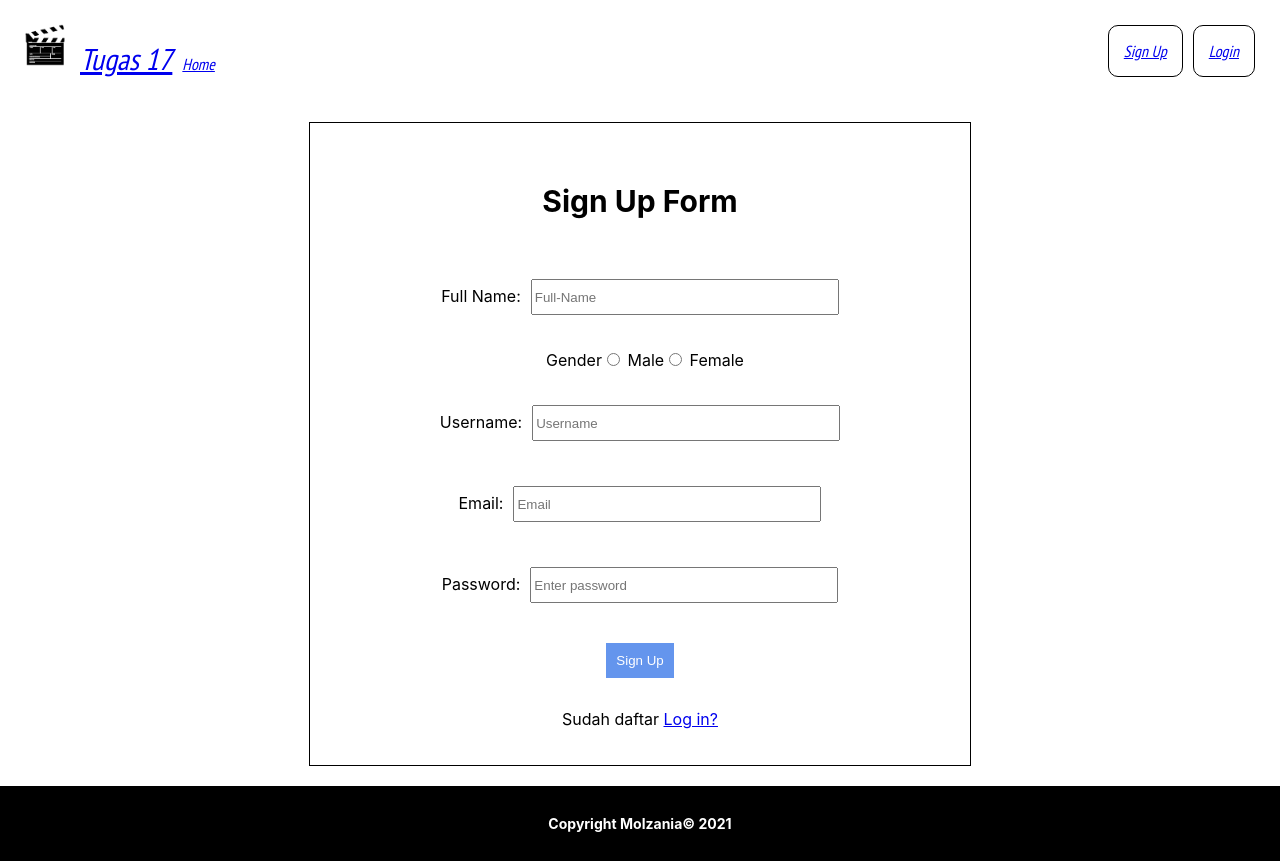
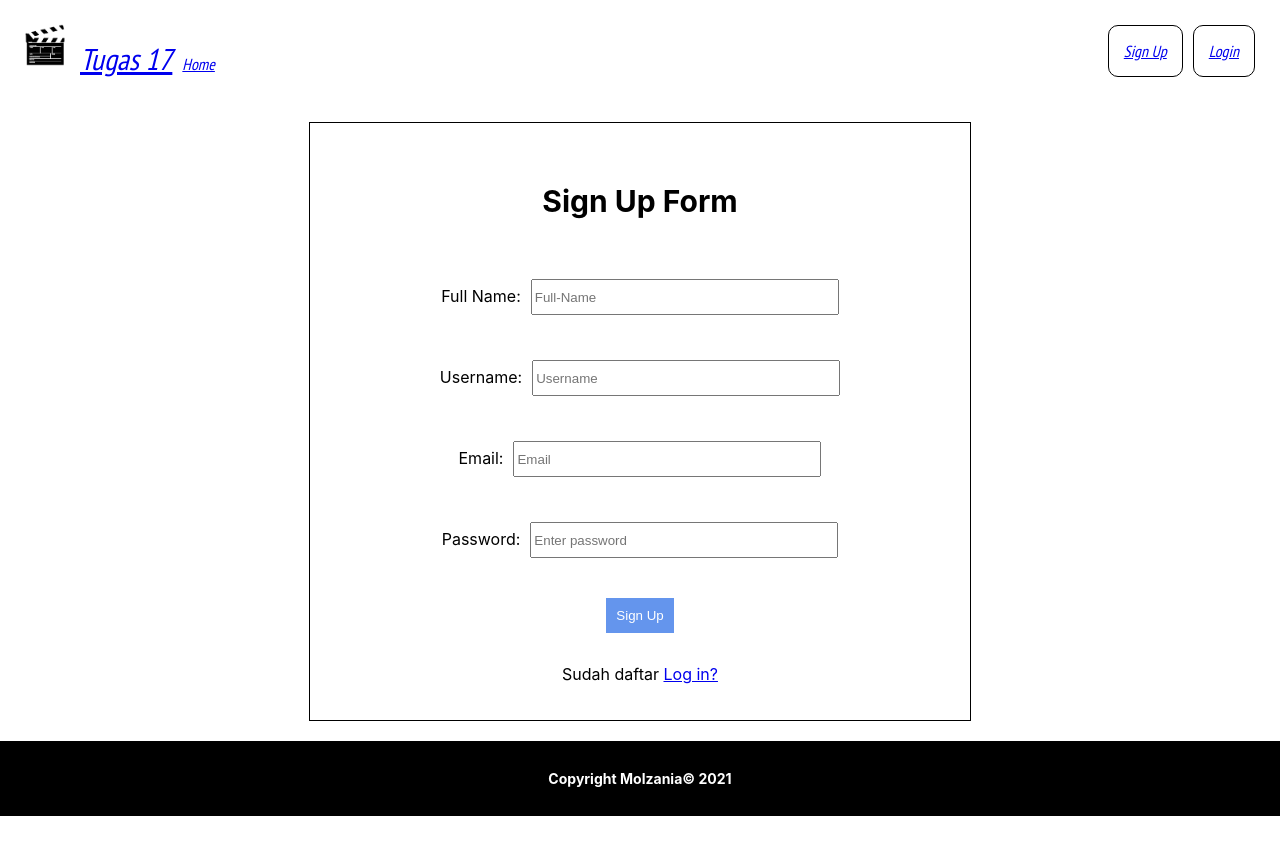
Before and after one commit to molzania/tugas-17, a React (Create React App) app: page /signup in a window 1280 px wide. After the commit the page ends 816 px from the top, so only its background shows below. Built offline with nearby package versions, Linux system fonts and the light colour scheme.

Commit message:
commit on 'main'

```diff
--- a/src/pages/Signup.js
+++ b/src/pages/Signup.js
@@ -4,14 +4,13 @@ import './Signup.css';
 
 function SignUp() {
 
-    const [fields, setFields] = useState({FullName:"", Username:"", Email:"", Gender:"", Password:""})
+    const [fields, setFields] = useState({FullName:"", Username:"", Email:"", Password:""})
     const handleChangeSignup = (event) => {
-         console.log(event);
-         setFields(event.target.value);
+
         setFields({
             ...fields,
             [event.target.name]: event.target.value,
-            selectedOption: event.target.value
+            BirthDate: event.target.value
         }
         )
     }
@@ -27,12 +26,6 @@ function SignUp() {
                <label>Full Name:</label>
                <input type="text" className="form-control" placeholder="Full-Name" name="FullName" value={fields.FullName} onChange={handleChangeSignup}/>
            </div>
-
-           <div className="form-register">
-               <label>Gender</label>
-        <input type="radio" value="Male" name="gender" value="Male" checked={fields.Gender === 'Male'} onChange={handleChangeSignup}/> Male
-        <input type="radio" value="Female" name="gender" value="Female" checked={fields.Gender === 'Female'} onChange={handleChangeSignup}/> Female
-      </div>
 
            <div className="form-register">
                <label>Username:</label>
```
